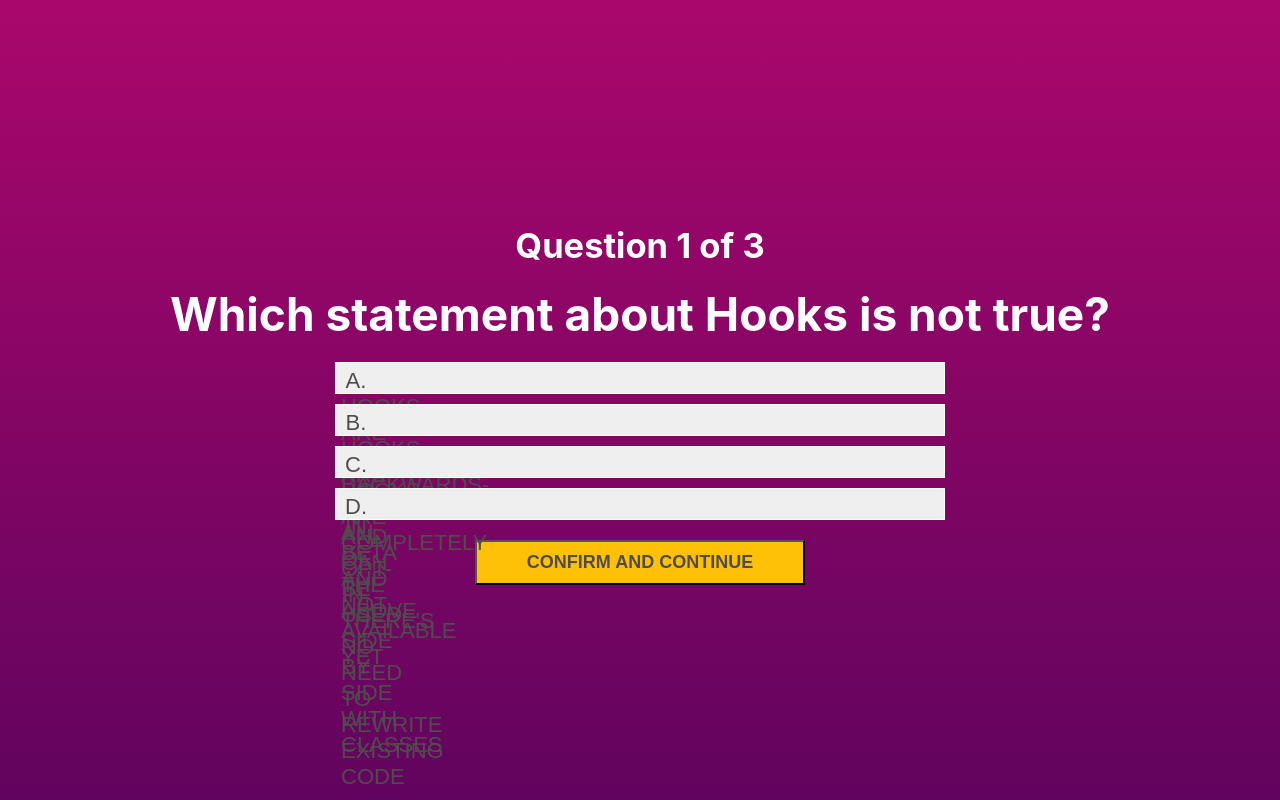
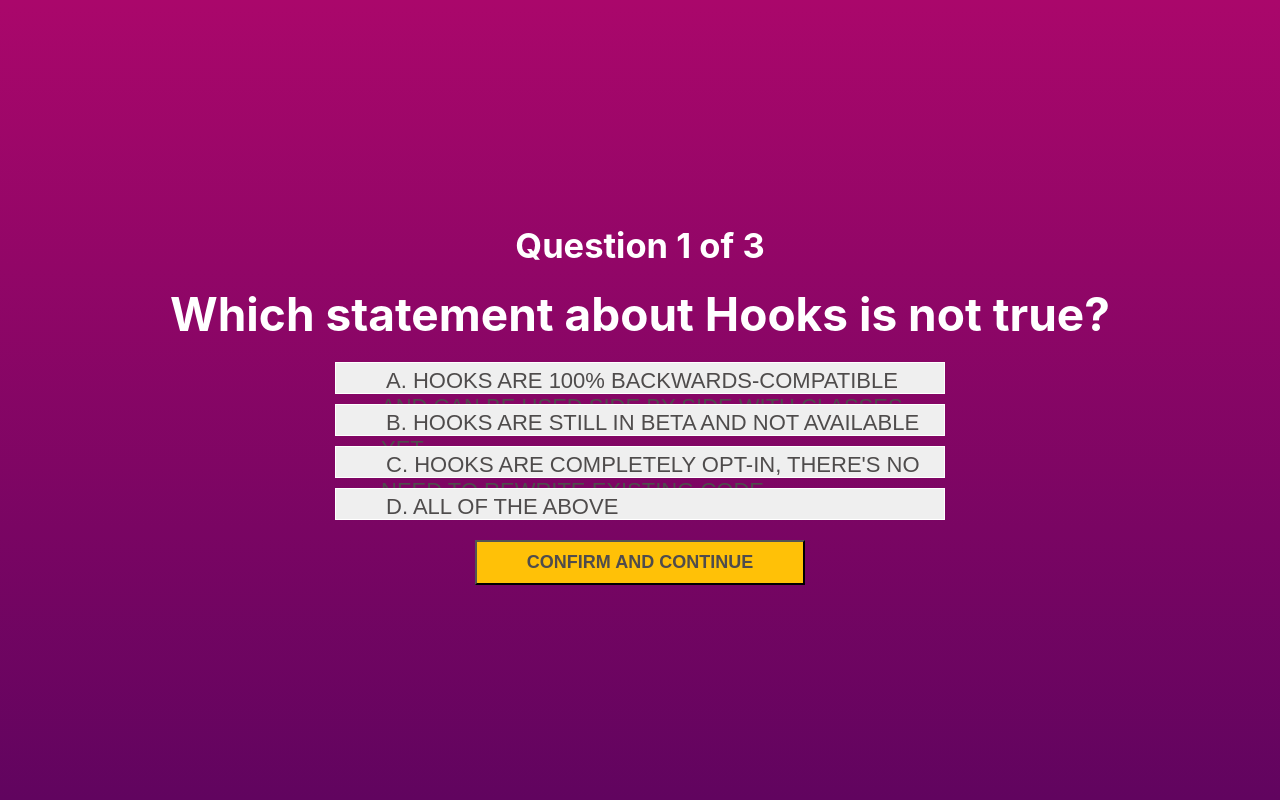
Before and after one commit to gmcln-rct/quiz-honey, a React (Create React App) app: page / in a window 1280 px wide. Built offline with nearby package versions, Linux system fonts and the light colour scheme.

Commit message:
Fix letter positioning

```diff
--- a/src/App.css
+++ b/src/App.css
@@ -60,15 +60,15 @@ h2 {
 }
 
 .letter {
-    color: #4f4c4c;
+    /* position: absolute; */
     width: 30px;
-    position: absolute;
-    left: 0;
-    text-align: center;
     height: 28px;
     top: 0;
     padding: 5px;
+    left: 0;
+    text-align: center;
     text-transform: uppercase;
+    color: #4f4c4c;
 }
 
 .btn {
```
